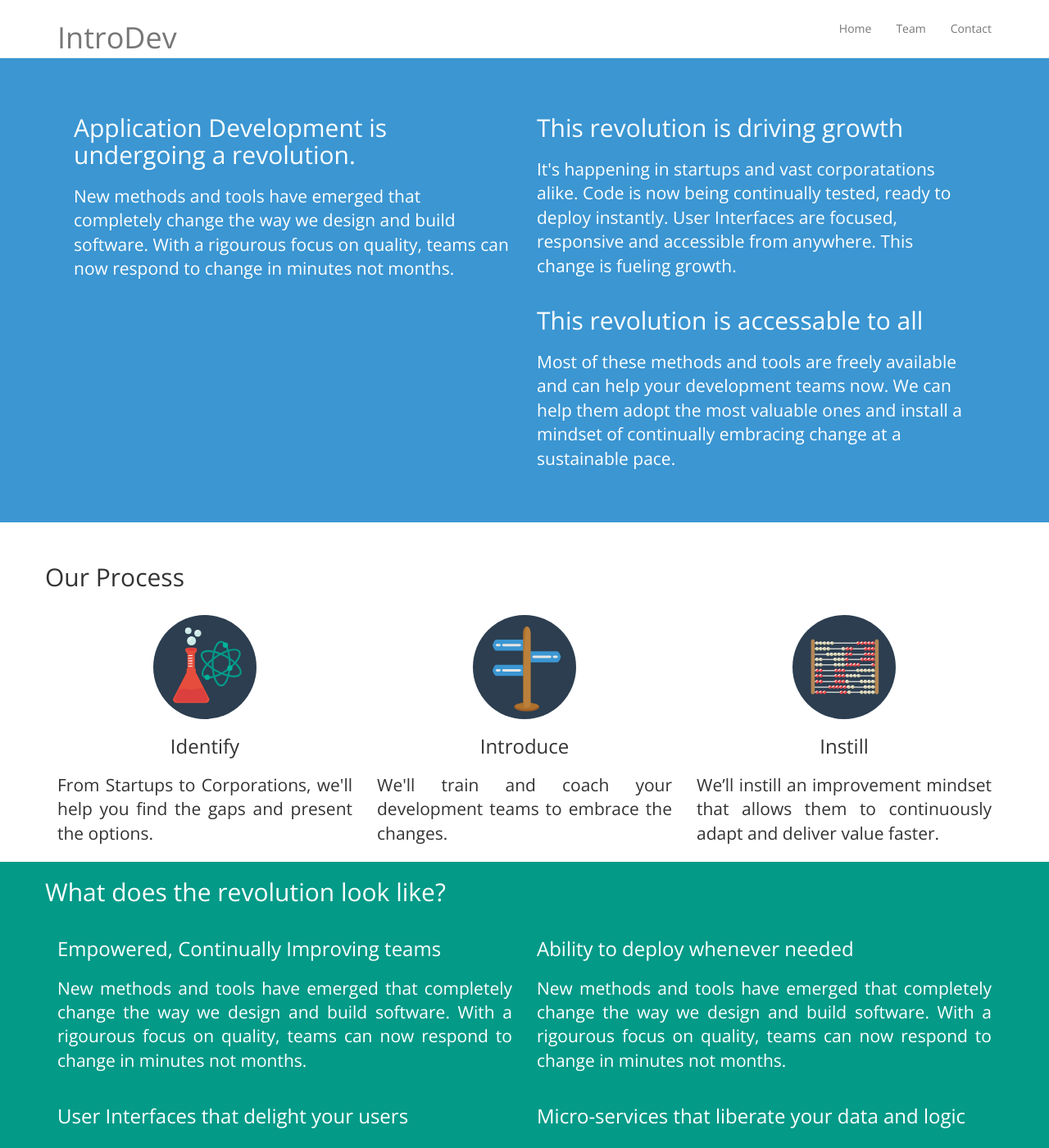
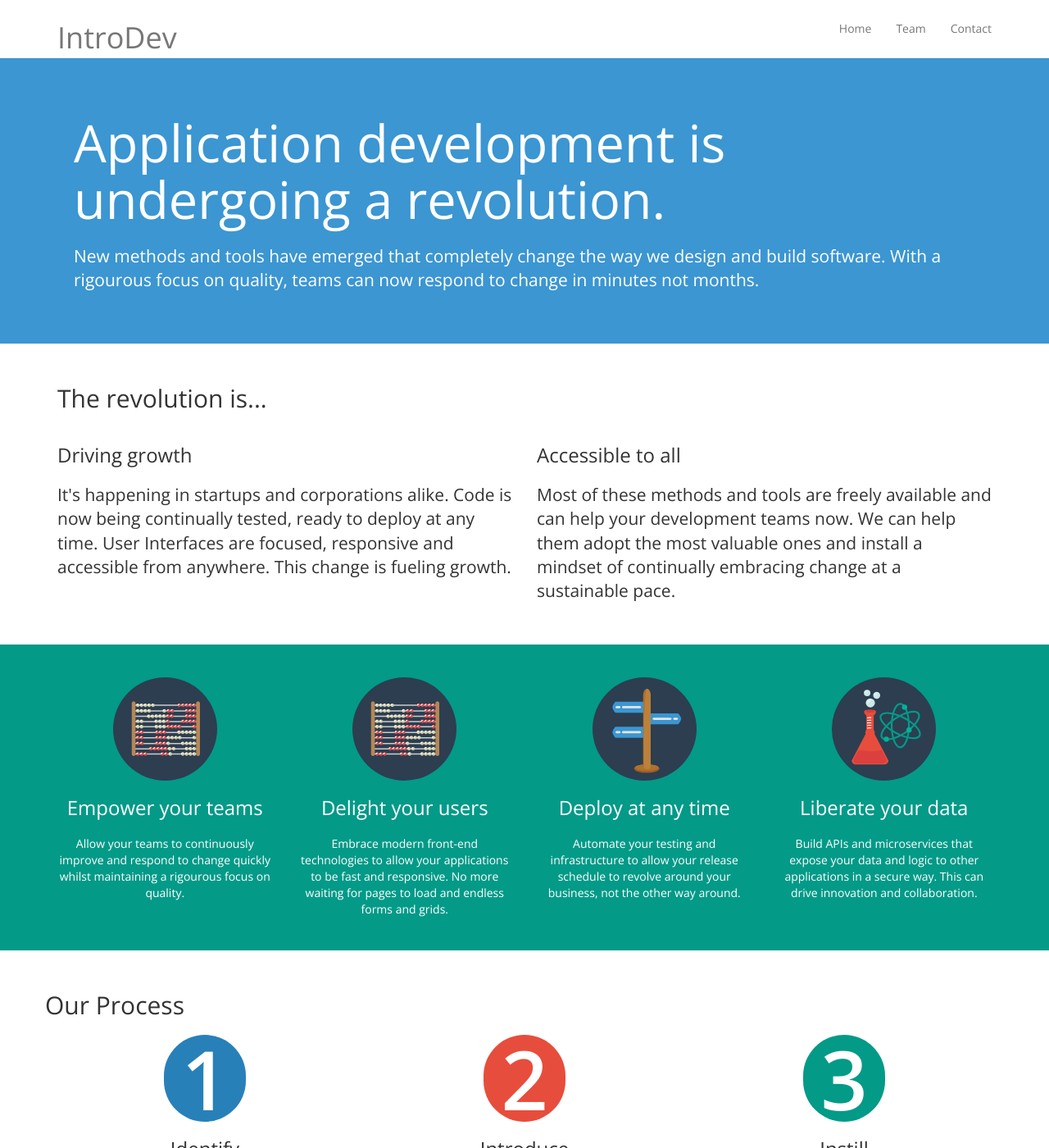
Before and after one commit to trycatchsoftware/trycatchsoftware.github.io, a Jekyll site: the page built from index.html, in a window 1280 px wide and 1400 px high. Shown: the whole window at 82% size. Built offline with Jekyll 4.4.1, drawn with Linux system fonts in a browser that asks for light colours; nearby versions of some CDN libraries; some of the changed text lies outside the part shown.

Commit message:
Homepage improvements

```diff
--- a/_includes/head.html
+++ b/_includes/head.html
@@ -11,6 +11,7 @@
   <link rel="stylesheet" href="{{ "/css/main.css" | prepend: site.baseurl }}">
   <link rel="canonical" href="{{ page.url | replace:'index.html','' | prepend: site.baseurl | prepend: site.url }}">
   <link rel="alternate" type="application/rss+xml" title="{{ site.title }}" href="{{ "/feed.xml" | prepend: site.baseurl | prepend: site.url }}" />
+  <link href='//cdn.jsdelivr.net/devicons/1.8.0/css/devicons.min.css' rel='stylesheet'>
 
   <link rel="apple-touch-icon" sizes="57x57" href="/apple-touch-icon-57x57.png">
   <link rel="apple-touch-icon" sizes="60x60" href="/apple-touch-icon-60x60.png">
--- a/_sass/_layout.scss
+++ b/_sass/_layout.scss
@@ -106,5 +106,32 @@ footer {
 .whatwedo {
   background-color: #039a88;
   color: white;
+  padding-top: $jumbotron-padding;
+  padding-bottom: $jumbotron-padding;
+  margin-top: $jumbotron-padding;
+  margin-bottom: $jumbotron-padding;
+}
 
+.number-xl {
+
+  font-size: 100px;
+  background-color: $brand-primary;
+  width: 100px;
+  border-radius: 50px;
 }
+
+.number-one {
+  background-color: $brand-primary;
+}
+
+.number-two {
+  background-color: $brand-highlight;
+}
+
+.number-three {
+  background-color: #039a88;
+}
+
+.text-xl {
+  font-size: 100px;
+}
--- a/index.html
+++ b/index.html
@@ -6,30 +6,95 @@ layout: default
   <div class="row">
     <div class="jumbotron">
       <div class="container">
-        <div class="col-md-6">
-          <h2>Application Development is undergoing a revolution. </h2>
+        <div class="col-md-12">
+          <h1>Application development is undergoing a revolution.</h1>
           <p class="lead">
             New methods and tools have emerged that completely change the way we design and build software.
             With a rigourous focus on quality, teams can now respond to change in minutes not months.
           </p>
         </div>
+      </div>
+    </div>
+  </div>
+</div>
+
+<div class="container">
+  <div class="row">
+    <div class="col-md-12">
+      <h2>The revolution is...</h2>
+    </div>
     <div class="col-md-6">
-          <h2>This revolution is driving growth</h2>
+      <h3>Driving growth</h3>
       <p class="lead">
-            It's happening in startups and vast corporatations alike.
-            Code is now being continually tested, ready to deploy instantly.
+        It's happening in startups and corporations alike.
+        Code is now being continually tested, ready to deploy at any time.
         User Interfaces are focused, responsive and accessible from anywhere.
         This change is fueling growth.
       </p>
     </div>
     <div class="col-md-6">
-          <h2>This revolution is accessable to all</h2>
+      <h3>Accessible to all</h3>
       <p class="lead">
         Most of these methods and tools are freely available and can help your development teams now.
-            We can help them adopt the most valuable ones and install a mindset of continually embracing change at a sustainable pace.
+        We can help them adopt the most valuable ones and install a mindset of continually embracing
+        change at a sustainable pace.
       </p>
     </div>
   </div>
+</div>
+
+
+<div class="container-fluid whatwedo">
+  <div class="container">
+    <div class="row">
+      <section class="col-lg-3 text-center">
+        <div class="text-center">
+          <img class="icon" src="/images/icon-architecture.svg">
+          <h3>Empower your teams</h3>
+        </div>
+
+        <p>
+          Allow your teams to continuously improve and respond to change quickly
+          whilst maintaining a rigourous focus on quality.
+        </p>
+      </section>
+
+      <section class="col-lg-3 text-center">
+        <div class="text-center">
+          <img class="icon" src="/images/icon-architecture.svg">
+          <h3>Delight your users</h3>
+        </div>
+
+        <p>
+          Embrace modern front-end technologies to allow your applications to be
+          fast and responsive. No more waiting for pages to load and endless forms and grids.
+        </p>
+      </section>
+
+      <section class="col-lg-3 text-center">
+        <div class="text-center">
+          <img class="icon" src="/images/icon-project-management.svg">
+          <h3>Deploy at any time</h3>
+        </div>
+
+        <p>
+          Automate your testing and infrastructure to allow your release schedule
+          to revolve around your business, not the other way around.
+        </p>
+      </section>
+
+      <section class="col-lg-3 text-center">
+        <div class="text-center">
+          <img class="icon" src="/images/icon-best-practices.svg">
+          <h3>Liberate your data</h3>
+        </div>
+
+        <p>
+          Build APIs and microservices that expose your data and logic to
+          other applications in a secure way. This can drive innovation and
+          collaboration.
+        </p>
+      </section>
     </div>
   </div>
 </div>
@@ -39,16 +104,17 @@ layout: default
     <h2>Our Process</h2>
     <section class="col-lg-4 text-justify">
       <div class="text-center">
-        <img class="icon" src="/images/icon-best-practices.svg">
+        <span class="number-xl number-one badge">1</span>
         <h3>Identify</h3>
       </div>
       <p class="lead">
-        From Startups to Corporations, we'll help you find the gaps and present the options.
+        From startups to corporations, we'll help you identify and present the options.
       </p>
     </section>
+
     <section class="col-lg-4 text-justify">
       <div class="text-center">
-        <img class="icon" src="/images/icon-project-management.svg">
+        <span class="number-xl number-two badge">2</span>
         <h3>Introduce</h3>
       </div>
       <p class="lead">
@@ -58,59 +124,36 @@ layout: default
 
     <section class="col-lg-4 text-justify">
       <div class="text-center">
-        <img class="icon" src="/images/icon-architecture.svg">
+        <span class="number-xl number-three badge">3</span>
         <h3>Instill</h3>
       </div>
       <p class="lead">
-        We’ll instill an improvement mindset that allows them to continuously adapt and deliver value faster.
+        We’ll instill an improvement mindset that allows your team to continuously adapt and deliver value faster.
       </p>
     </section>
   </div>
 </div>
-<div class="container-fluid whatwedo">
+
+<div class="container-fluid technologies">
   <div class="container">
     <div class="row">
-      <h2>What does the revolution look like?</h2>
-      <section class="col-lg-6 text-justify">
-        <h3>Empowered, Continually Improving teams</h3>
-        <p class="lead">
-          New methods and tools have emerged that completely change the way we design and build software.
-          With a rigourous focus on quality, teams can now respond to change in minutes not months.
-        </p>
-      </section>
-      <section class="col-lg-6 text-justify">
-        <h3>Ability to deploy whenever needed</h3>
-        <p class="lead">
-          New methods and tools have emerged that completely change the way we design and build software.
-          With a rigourous focus on quality, teams can now respond to change in minutes not months.
-        </p>
-      </section>
+      <h2>Our Tools</h2>
+      <div class="text-xl">
+        <span class="devicons devicons-angular">
+        <span class="devicons devicons-javascript">
+          <span class="devicons devicons-nodejs">
+            <span class="devicons devicons-sass">
+        <span class="devicons devicons-php">
+        <span class="devicons devicons-git">
+          <span class="devicons devicons-less">
+            <span class="devicons devicons-html5">
+              <span class="devicons devicons-jenkins">
+                <span class="devicons devicons-dotnet">
+                  <span class="devicons devicons-mongodb">
+                    <span class="devicons devicons-ionic">
+                      <span class="devicons devicons-aws">
       </div>
-    <div class="row">
-      <section class="col-lg-6 text-justify">
-        <h3>User Interfaces that delight your users</h3>
-        <p class="lead">
-          Javascript frameworks have changed the way we develop front ends.
-          No more waiting for pages to load and endless forms and grids.
-          Applications are fast, reponsive and put the user first.
-        </p>
-      </section>
-      <section class="col-lg-6 text-justify">
-        <h3>Micro-services that liberate your data and logic</h3>
-        <p class="lead">
-          Building api's that expose your data and logic to other applications in a secure way
-          can drive innovation and collaboration.
-        </p>
-      </section>
+      elasticsearch,  anything else
     </div>
   </div>
 </div>
-<div class="container-fluid technologies">
-  <div class="container">
-    <div class="row">
-      <h2>What technologies do we work with?</h2>
-      Stream of icons go here
-      Angular, node, less, sass, .NET, php, ionic, github, jenkins?, html5, mongo, anything else
-    </div>
-  </div>
-</div>
```
Lines whose indentation alone changed are shown as unchanged.
